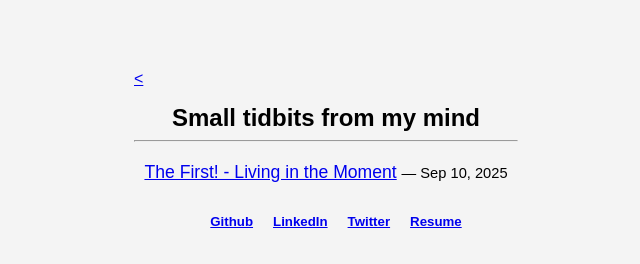
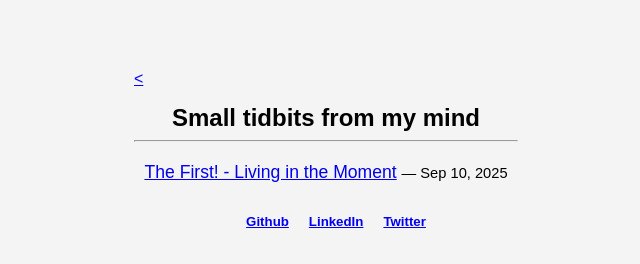
Before and after one commit to jakesandersx/jakesandersx.github.io, an Eleventy site: page content/tidbits/index.njk in a window 1280 px wide. Shown: the whole page, without its empty margins (314-954 px from the left). Built offline with nearby package versions, Linux system fonts and the light colour scheme; Eleventy itself is replaced by a stand-in of ours; files that its build step writes are made by us from their sources.

Commit message:
Create deploy.yml

```diff
--- a/src/_includes/base.njk
+++ b/src/_includes/base.njk
@@ -25,7 +25,6 @@
   <h5><a href="https://github.com/jakesandersx">Github</a></h5>
   <h5><a href="https://linkedin.com/in/jakesandersx">LinkedIn</a></h5>
   <h5><a href="https://twitter.com/jakesandersx">Twitter</a></h5>
-  <h5><a href="/more/Resume.pdf">Resume</a></h5>
 </footer>
 </body>
 </html>
```
Also changed, not shown: .github/workflows/deploy.yml (added), 3 other files.
